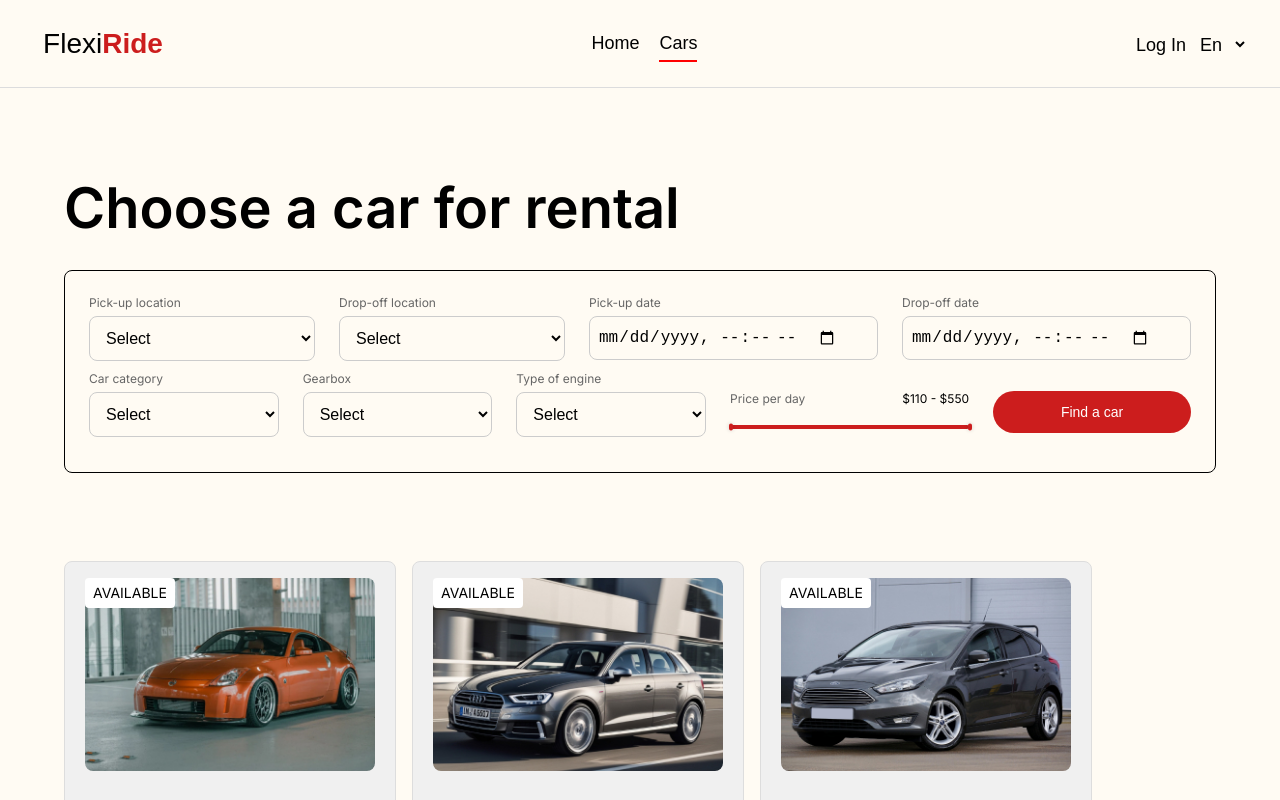
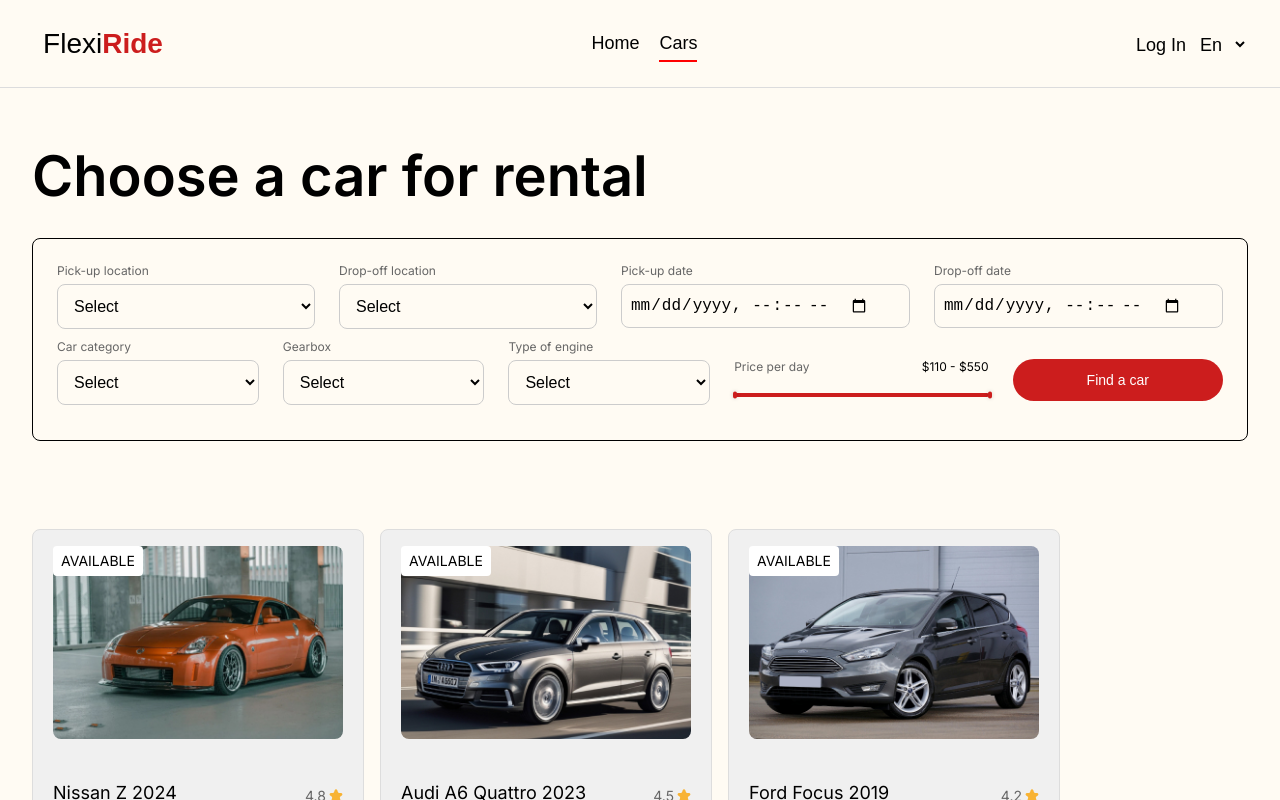
Before and after one commit to jelrus/car-rent-api-v2, a React (Vite) app in the folder frontend/: page /#/cars in a window 1280 px wide. Shown: the top 800 px of the page. Built offline with nearby package versions, Linux system fonts and the light colour scheme.

Commit message:
fix styles for demo-session

```diff
--- a/frontend/src/components/core/Headers/Header.css
+++ b/frontend/src/components/core/Headers/Header.css
@@ -6,6 +6,7 @@
   justify-content: space-between;
   height: 88px;
   font-family: Arial, sans-serif;
+  position: relative;
 }
 
 .logo {
@@ -39,7 +40,6 @@
   gap: 20px;
   margin: 0;
   padding: 0;
-
 }
 .nav-link {
   text-decoration: none;
@@ -123,7 +123,6 @@
 
 .auth-container {
   padding-right: 32px;
-  position: relative;
   display: flex;
 }
 
--- a/frontend/src/pages/CarsPage/CarsPage.css
+++ b/frontend/src/pages/CarsPage/CarsPage.css
@@ -3,7 +3,6 @@
     margin: 0 auto;
     box-sizing: border-box;
     background-color: #FFFBF3;
-    padding: 32px;
 }
 
 .cars-page__car-list {
```
Also changed, not shown: 5 other files (tests, documents, lock files or other folders).
